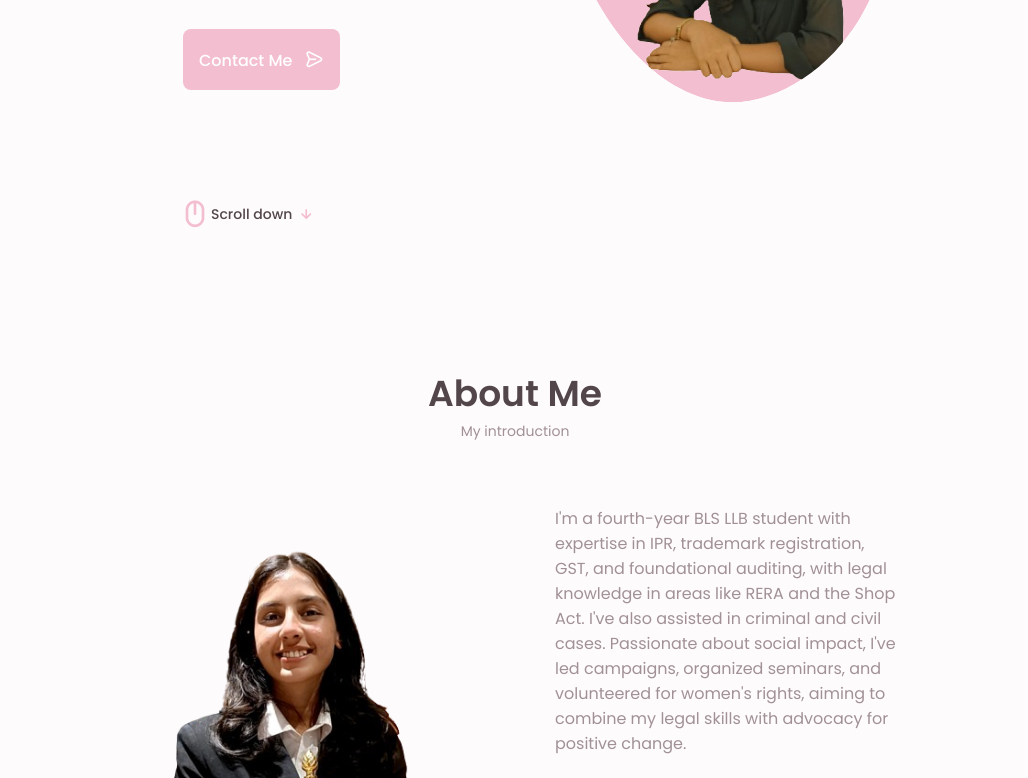
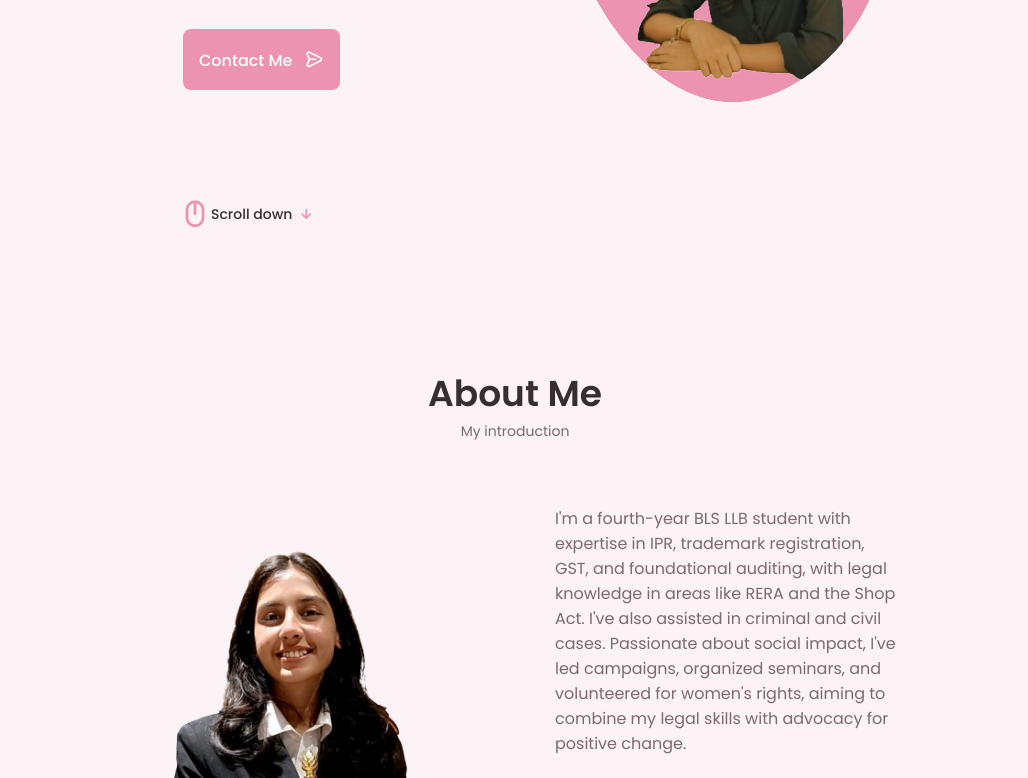
Before and after one commit to alokshukla92/sonal, a plain HTML site: page index.html in a window 1280 px wide. Shown: the part 380-1158 px from the top of the page, without its empty margins (125-1153 px from the left). Drawn offline with nearby package versions, Linux system fonts and the light colour scheme.

Commit message:
fix: Colour Changes

```diff
--- a/assets/css/styles.css
+++ b/assets/css/styles.css
@@ -7,21 +7,21 @@
 
     /*========== Colors ==========*/
     /* Change favorite color */
-    --hue-color: 340; /* Pink 340 */
+    --hue-color: 340; /*Purple 250 - Green 142 - Blue 230 - Pink 340*/
 
     /* HSL color mode */
-    --first-color: hsl(var(--hue-color), 69%, 85%); /* Much lighter pink */
-    --first-color-second: hsl(var(--hue-color), 69%, 85%);
-    --first-color-alt: hsl(var(--hue-color), 57%, 80%);
-    --first-color-lighter: hsl(var(--hue-color), 92%, 90%); /* Even lighter */
-    --title-color: hsl(var(--hue-color), 9%, 30%);
-    --text-color: hsl(var(--hue-color), 8%, 60%);
-    --text-color-light: hsl(var(--hue-color), 8%, 75%);
-    --input-color: hsl(var(--hue-color), 70%, 98%); /* Very light pink */
-    --body-color: hsl(var(--hue-color), 60%, 99%); /* Very light pink */
-    --container-color: hsl(var(--hue-color), 100%, 98%);
-    --scroll-bar-color: hsl(var(--hue-color), 12%, 92%); /* Very light pink */
-    --scroll-thumb-color: hsl(var(--hue-color), 12%, 85%); /* Light pink */
+    --first-color: hsl(var(--hue-color), 69%, 75%);
+    --first-color-second: hsl(var(--hue-color), 69%, 75%);
+    --first-color-alt: hsl(var(--hue-color), 57%, 70%);
+    --first-color-lighter: hsl(var(--hue-color), 92%, 90%);
+    --title-color: hsl(var(--hue-color), 9%, 20%);
+    --text-color: hsl(var(--hue-color), 8%, 45%);
+    --text-color-light: hsl(var(--hue-color), 8%, 65%);
+    --input-color: hsl(var(--hue-color), 70%, 95%);
+    --body-color: hsl(var(--hue-color), 60%, 97%);
+    --container-color: hsl(var(--hue-color), 100%, 95%);
+    --scroll-bar-color: hsl(var(--hue-color), 12%, 85%);
+    --scroll-thumb-color: hsl(var(--hue-color), 12%, 75%);
 
     /*========== Font and typography ==========*/
     --body-font: 'Poppins', sans-serif;
```
